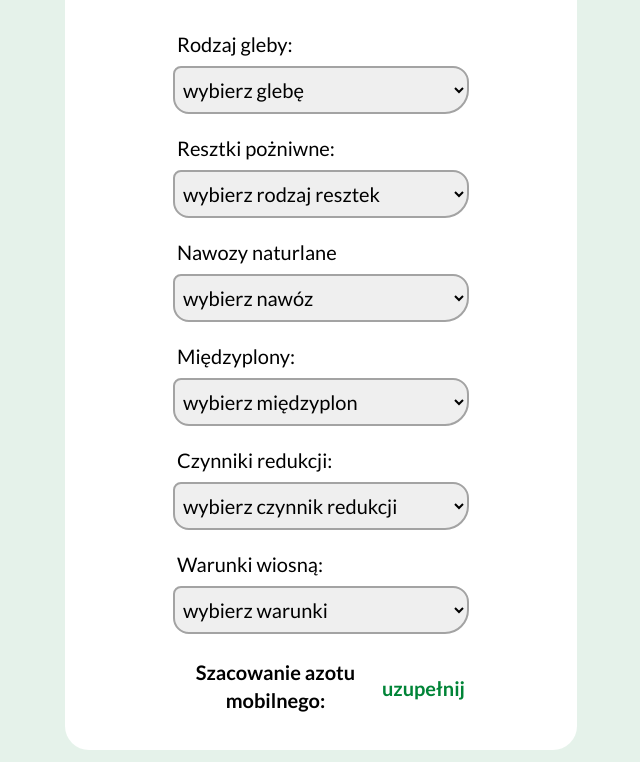
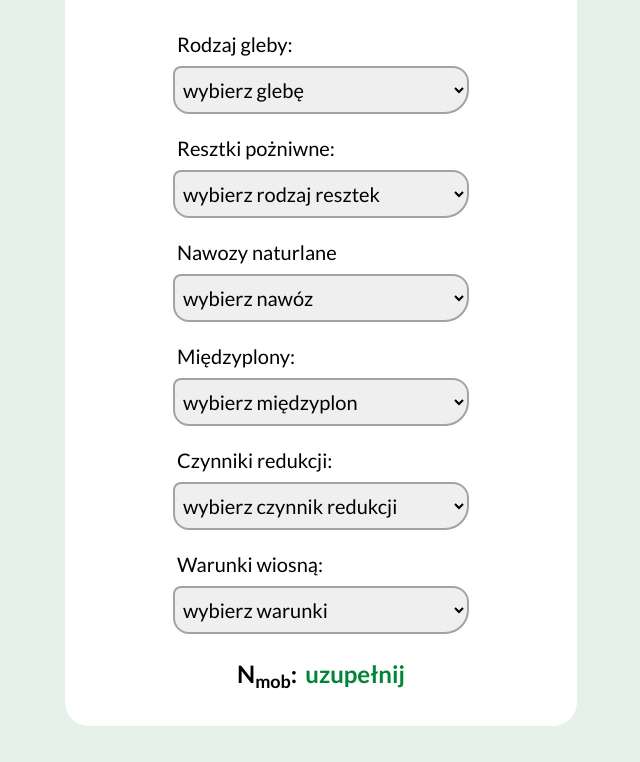
Before and after one commit to MescoCzubinski/azotMobilny, a website: page src/index.html in a window 1280 px wide. Shown: the part 86-848 px from the top of the page, without its empty margins (319-959 px from the left). After the commit the page ends 824 px from the top, so only its background shows below. Drawn offline with Linux system fonts and the light colour scheme.

Commit message:
result display styles

```diff
--- a/src/index.html
+++ b/src/index.html
@@ -124,10 +124,10 @@
                 <option value="-0.15">zimno i sucho</option>
               </select>
             </div>
-            <div class="info mb-5 flex" id="main-display">
-              <div class="text-xl text-center p-1 font-bold">Szacowanie azotu mobilnego:</div>
+            <div class="info mb-5 flex justify-center" id="main-display">
+              <div class="text-2xl text-center p-1 font-bold">N<sub>mob</sub>:</div>
               <div class="flex flex-col items-center">
-                <div class="text-xl p-1 pt-5 text-top-agrar-green text-center font-bold" id="result">uzupełnij</div>
+                <div class="text-2xl p-1 text-top-agrar-green text-center font-bold" id="result">uzupełnij</div>
               </div>
             </div>
           </div>
--- a/src/script.js
+++ b/src/script.js
@@ -46,7 +46,7 @@ selectElements.forEach((select) => {
     let result = factorResult + factorResult * weather;
     console.log("weather: " + weather);
 
-    if (visitedCounter >= 5) {
+    if (visitedCounter >= 6) {
       elementResult.innerHTML = result.toFixed(1) + " kg/ha";
     }
   });
```
